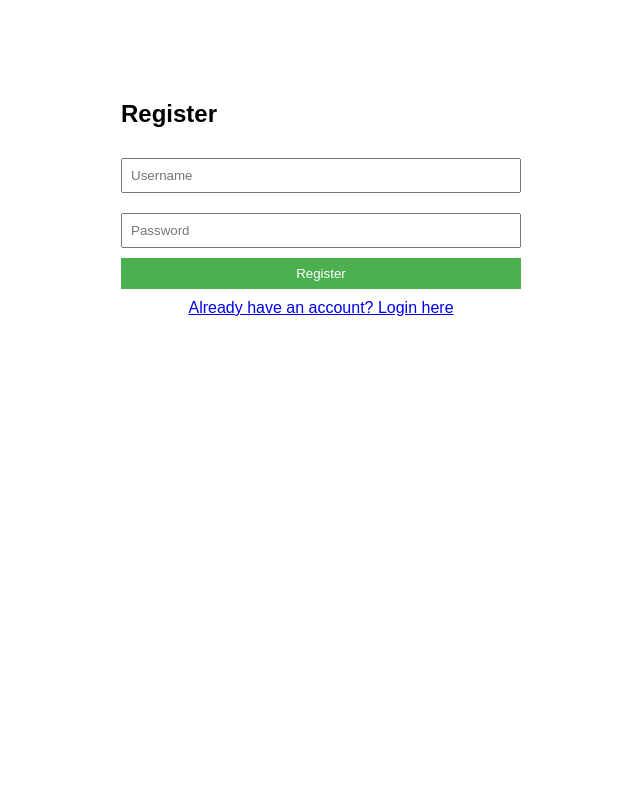
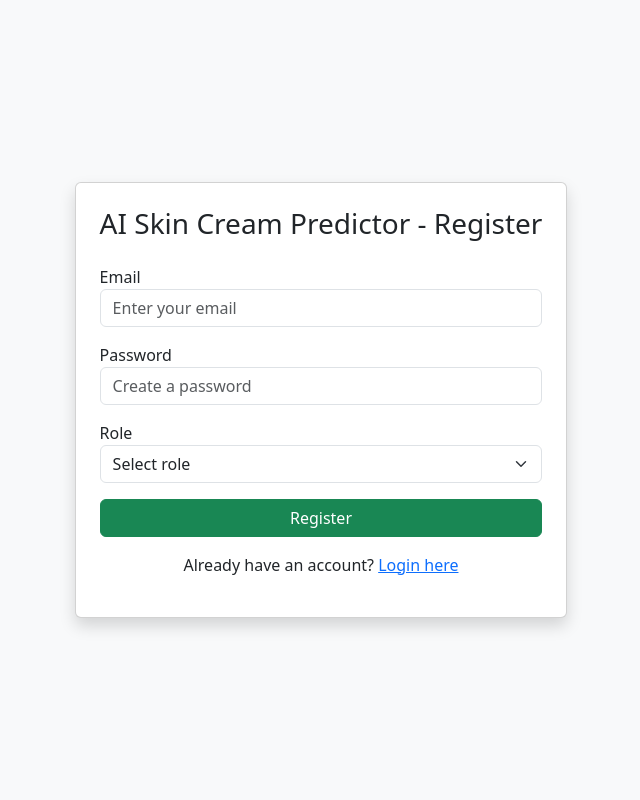
Before and after one commit to Aromalarc/ArAiSkin, a Flask app: page /register in a window 1280 px wide. Shown: the whole page, without its empty margins (319-959 px from the left). Run offline with Flask 3, Linux system fonts and the light colour scheme; parts of the project's set-up code (start-up, migrations or seed data) failed here and were passed over.

Commit message:
Update register.html

```diff
--- a/templates/register.html
+++ b/templates/register.html
@@ -191,24 +191,50 @@
 
 
 <!DOCTYPE html>
-<html>
+<html lang="en">
 <head>
-    <title>Register</title>
-    <style>
-        body { font-family: Arial, sans-serif; max-width: 400px; margin: 100px auto; }
-        form { display: flex; flex-direction: column; }
-        input { margin: 10px 0; padding: 8px; }
-        button { padding: 8px; background-color: #4CAF50; color: white; border: none; }
-        a { margin-top: 10px; text-align: center; display: block; }
-    </style>
+    <meta charset="UTF-8">
+    <title>Register | AI Skin Cream Predictor</title>
+    <link href="https://cdn.jsdelivr.net/npm/bootstrap@5.3.0/dist/css/bootstrap.min.css" rel="stylesheet">
 </head>
-<body>
-    <h2>Register</h2>
-    <form method="POST">
-        <input type="text" name="username" placeholder="Username" required />
-        <input type="password" name="password" placeholder="Password" required />
-        <button type="submit">Register</button>
-    </form>
-    <a href="/login">Already have an account? Login here</a>
+<body class="bg-light">
+
+<div class="container d-flex justify-content-center align-items-center vh-100">
+    <div class="card shadow p-4" style="min-width: 350px;">
+        <h3 class="text-center mb-4">AI Skin Cream Predictor - Register</h3>
+
+        {% if error %}
+            <div class="alert alert-danger">{{ error }}</div>
+        {% endif %}
+
+        <form method="POST">
+            <div class="mb-3">
+                <label>Email</label>
+                <input type="email" name="email" class="form-control" required placeholder="Enter your email">
+            </div>
+
+            <div class="mb-3">
+                <label>Password</label>
+                <input type="password" name="password" class="form-control" required placeholder="Create a password">
+            </div>
+
+            <div class="mb-3">
+                <label>Role</label>
+                <select name="role" class="form-select" required>
+                    <option value="">Select role</option>
+                    <option value="doctor">Doctor</option>
+                    <option value="patient">Patient</option>
+                </select>
+            </div>
+
+            <button type="submit" class="btn btn-success w-100">Register</button>
+        </form>
+
+        <p class="text-center mt-3">
+            Already have an account? <a href="/login">Login here</a>
+        </p>
+    </div>
+</div>
+
 </body>
 </html>
```
